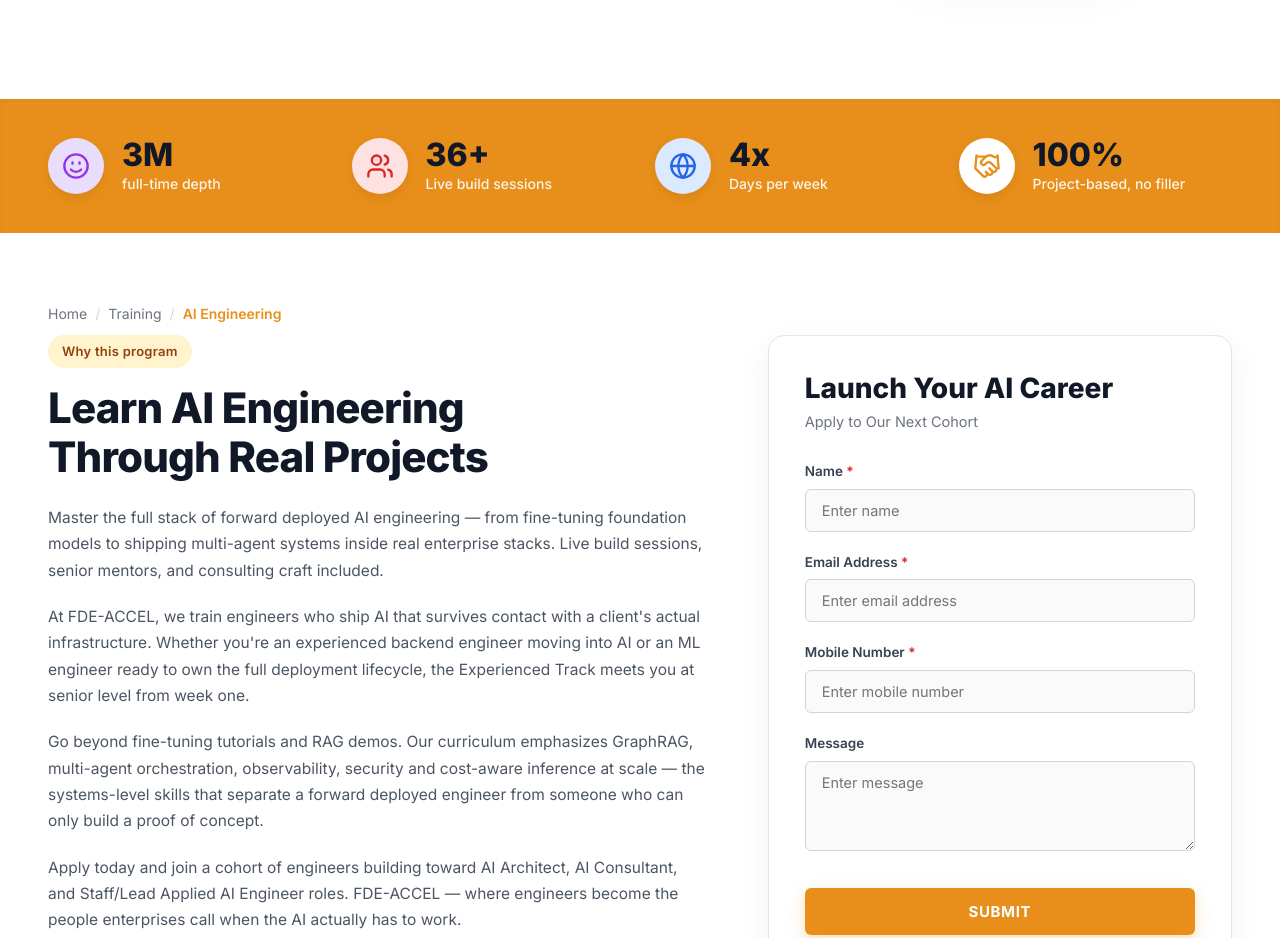
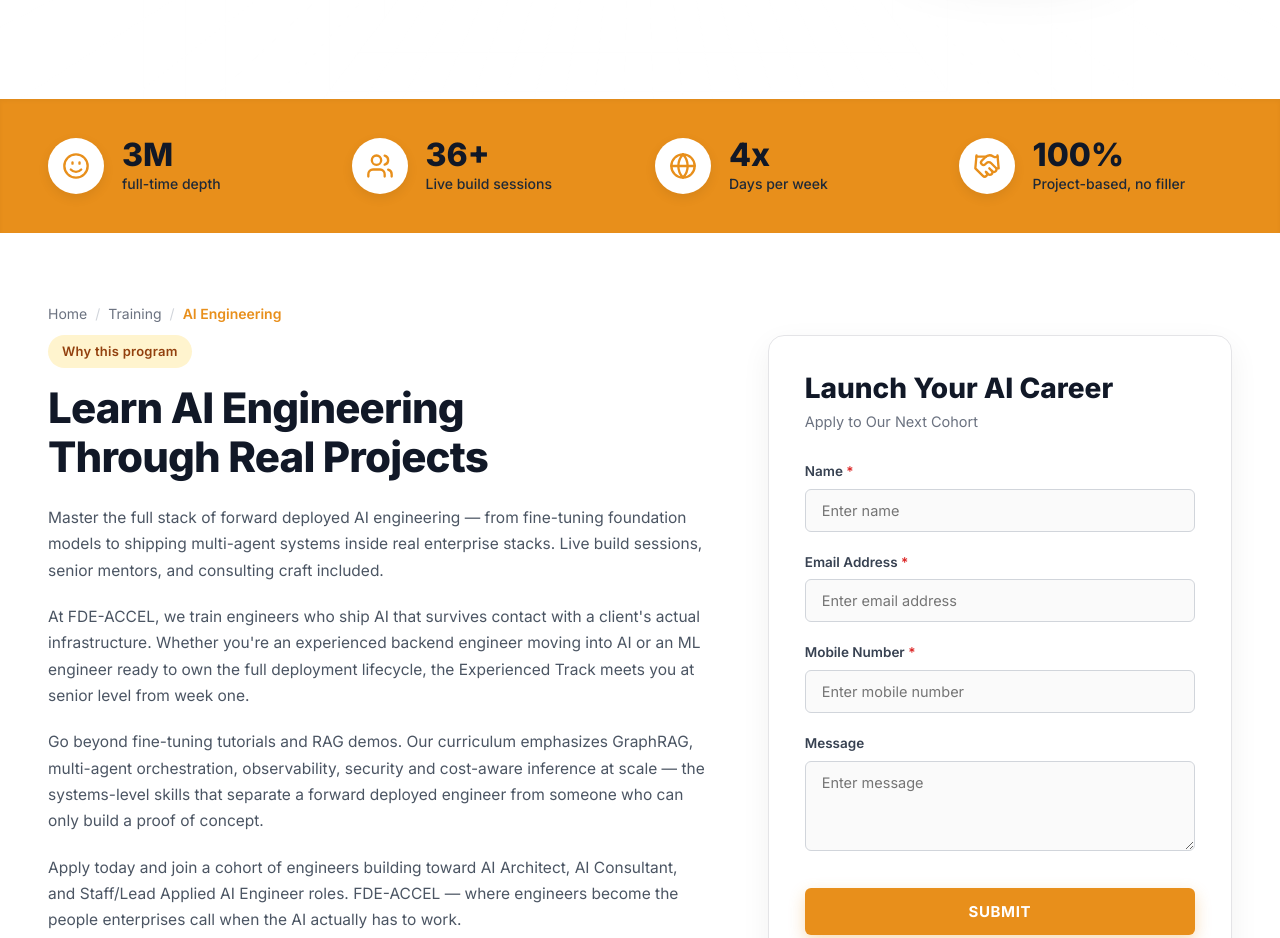
Before and after one commit to mhdfaizal03/softroniics_web, a React (Vite) app: page / in a window 1280 px wide. Shown: the part 900-1838 px from the top of the page. Built offline with nearby package versions, Linux system fonts and the light colour scheme; the HTML template or start-up script is replaced by a standard one.

Commit message:
UI Updates: Match StatsBar design with PDF

```diff
--- a/src/components/StatsBar.jsx
+++ b/src/components/StatsBar.jsx
@@ -6,30 +6,22 @@
     {
       icon: <Smile size={28} />,
       number: "3M",
-      label: "full-time depth",
-      iconBg: "#E8DDFB",
-      iconColor: "#9333EA"
+      label: "full-time depth"
     },
     {
       icon: <Users size={28} />,
       number: "36+",
-      label: "Live build sessions",
-      iconBg: "#FEE2E2",
-      iconColor: "#DC2626"
+      label: "Live build sessions"
     },
     {
       icon: <Globe size={28} />,
       number: "4x",
-      label: "Days per week",
-      iconBg: "#DBEAFE",
-      iconColor: "#2563EB"
+      label: "Days per week"
     },
     {
       icon: <Handshake size={28} />,
       number: "100%",
-      label: "Project-based, no filler",
-      iconBg: "#FFFFFF",
-      iconColor: "#E88F1B"
+      label: "Project-based, no filler"
     }
   ];
 
@@ -39,10 +31,7 @@
         <div className="stats-grid">
           {stats.map((s, idx) => (
             <div key={idx} className="stat-item">
-              <div
-                className="stat-icon-circle"
-                style={{ backgroundColor: s.iconBg, color: s.iconColor }}
-              >
+              <div className="stat-icon-circle">
                 {s.icon}
               </div>
               <div className="stat-content">
--- a/src/styles/components.css
+++ b/src/styles/components.css
@@ -531,7 +531,7 @@
 
 .stat-label {
   font-size: 14px;
-  color: rgba(255, 255, 255, 0.9);
+  color: #1F2937;
   font-weight: 500;
 }
 
```
Also changed, not shown: 1 other file (tests, documents, lock files or other folders).
